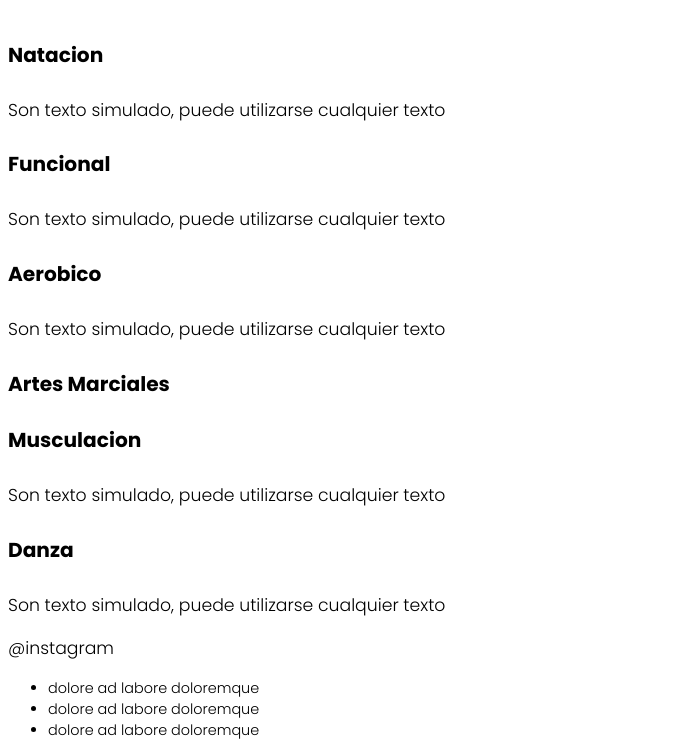
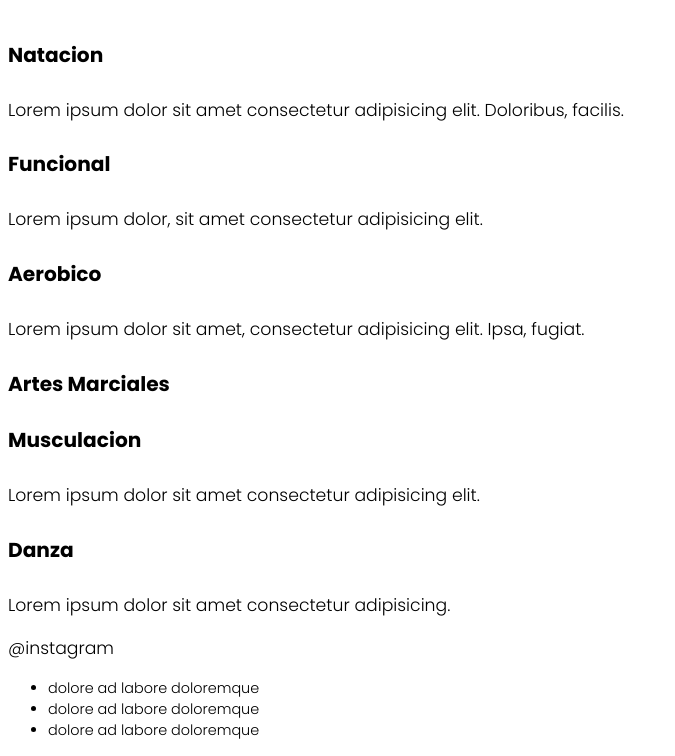
Before and after one commit to lordW1lly/Proyecto-web, a plain HTML site: page index.html in a window 1280 px wide. Shown: the part 389-1145 px from the top of the page, without its empty margins (0-675 px from the left). Drawn offline with Linux system fonts and the light colour scheme.

Commit message:
Update index.html

```diff
--- a/index.html
+++ b/index.html
@@ -37,26 +37,16 @@
             <h3>Cronograma</h3>
             <article>
                 <h4>Natacion</h4>
-                <p>Son texto simulado,
-                    puede utilizarse
-                    cualquier texto</p>
+                <p>Lorem ipsum dolor sit amet consectetur adipisicing elit. Doloribus, facilis.</p>
                 <h4>Funcional</h4>
-                <p>Son texto simulado,
-                    puede utilizarse
-                    cualquier texto</p>
+                <p>Lorem ipsum dolor, sit amet consectetur adipisicing elit.</p>
                 <h4>Aerobico</h4>
-                <p>Son texto simulado,
-                    puede utilizarse
-                    cualquier texto</p>
+                <p>Lorem ipsum dolor sit amet, consectetur adipisicing elit. Ipsa, fugiat.</p>
                 <h4>Artes Marciales</h4>
                 <h4>Musculacion</h4>
-                <p>Son texto simulado,
-                    puede utilizarse
-                    cualquier texto</p>
+                <p>Lorem ipsum dolor sit amet consectetur adipisicing elit.</p>
                 <h4>Danza</h4>
-                <p>Son texto simulado,
-                    puede utilizarse
-                    cualquier texto</p>
+                <p>Lorem ipsum dolor sit amet consectetur adipisicing.</p>
             </article>
         </section>
         <footer>
```
